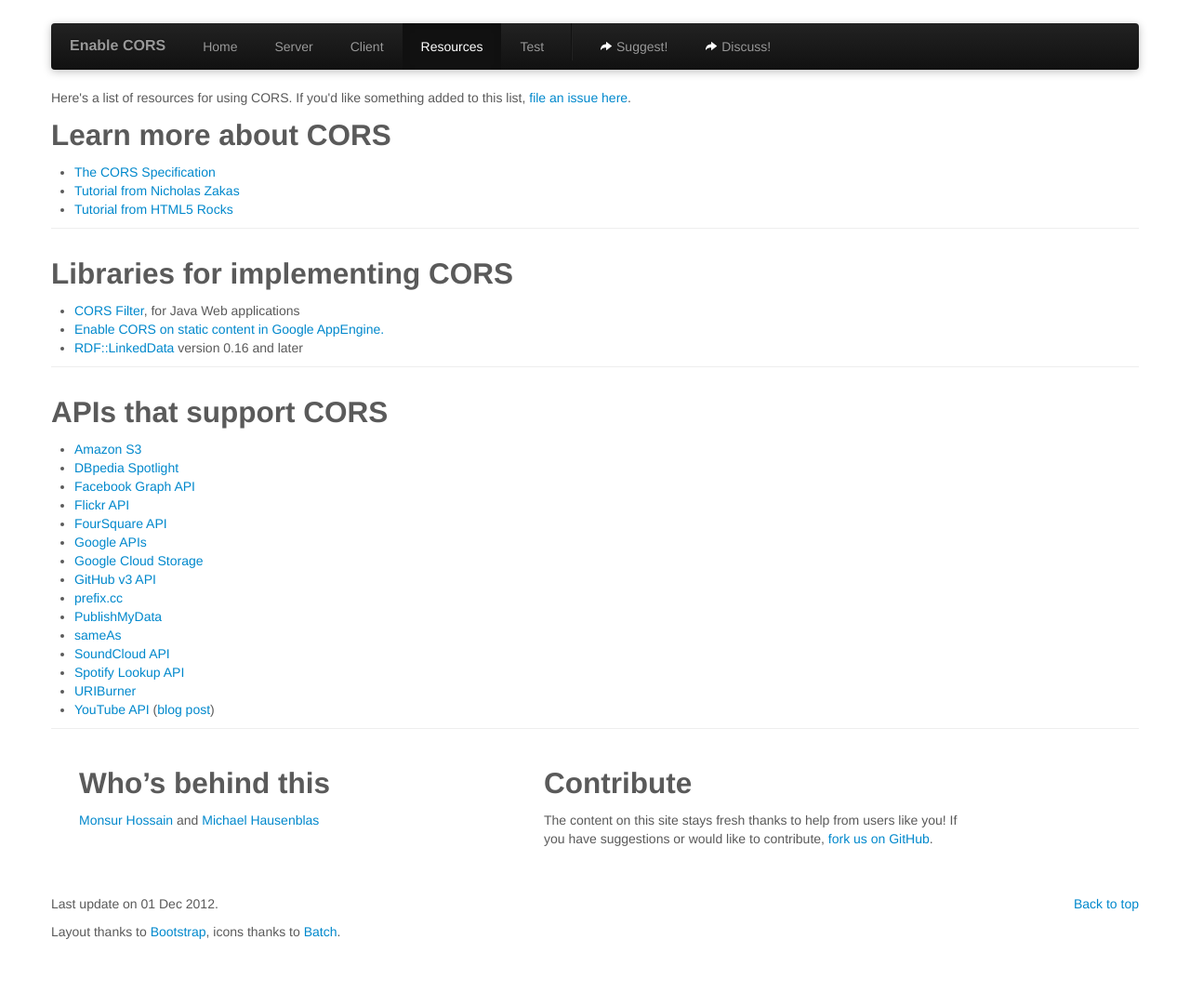
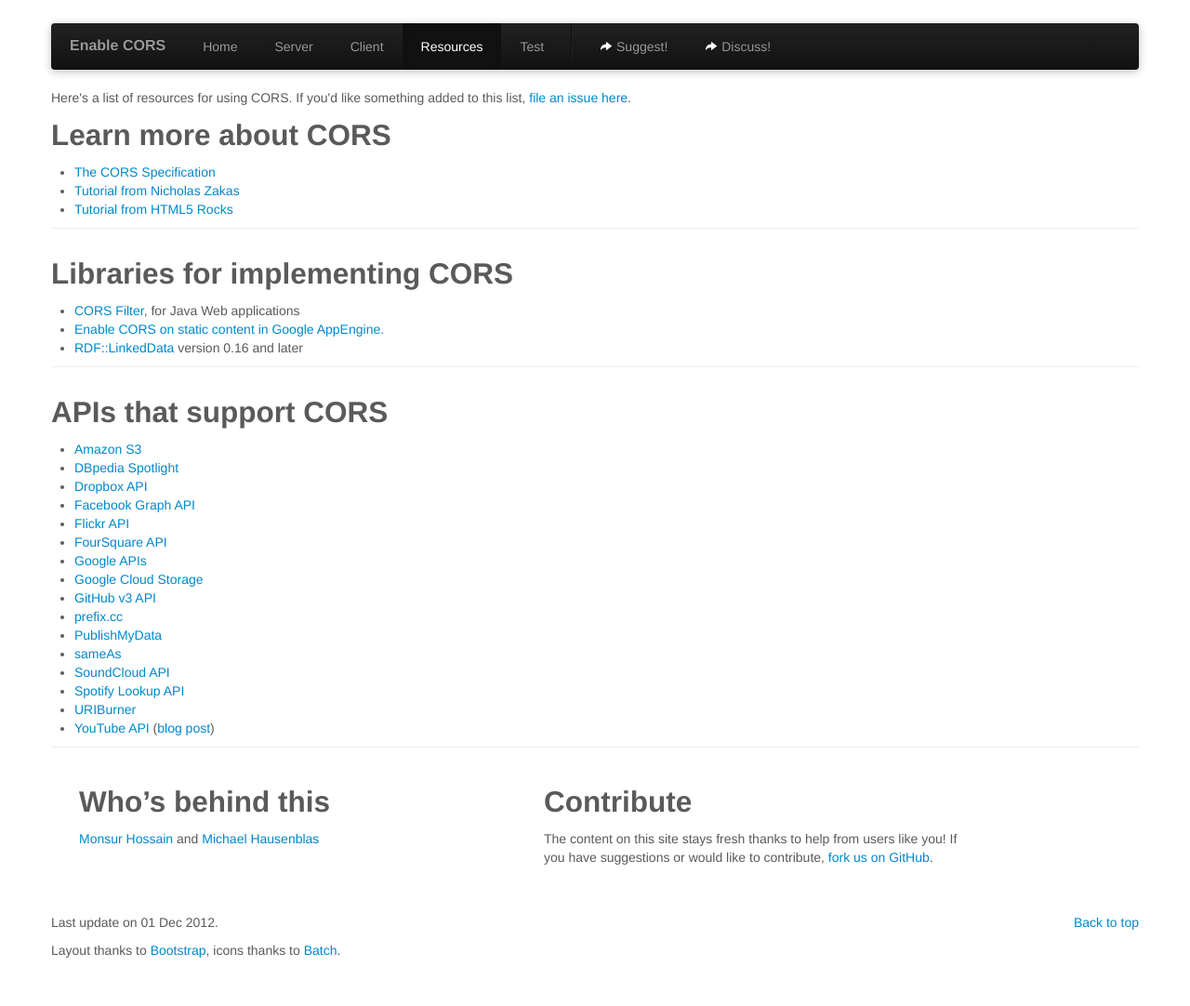
Before and after one commit to monsur/enable-cors.org, a Jekyll site: the page built from resources.html, in a window 1280 px wide. Shown: the whole page at 93% size. Built offline with Jekyll 4.4.1, drawn with Linux system fonts in a browser that asks for light colours.

Commit message:
Added link to Dropbox API. fixes #8

```diff
--- a/resources.html
+++ b/resources.html
@@ -30,6 +30,7 @@
 		<ul>
 		<li><a href="http://docs.amazonwebservices.com/AmazonS3/latest/dev/cors.html">Amazon S3</a></li>
 		<li><a href="https://github.com/dbpedia-spotlight/dbpedia-spotlight/">DBpedia Spotlight</a></li>
+		<li><a href="https://tech.dropbox.com/2012/08/some-love-for-javascript-applications-2/">Dropbox API</a></li>
 		<li><a href="developers.facebook.com/docs/reference/api/">Facebook Graph API</a></li>
 		<li><a href="http://www.flickr.com/services/api/">Flickr API</a></li>
 		<li><a href="https://developer.foursquare.com/">FourSquare API</a></li>
```
